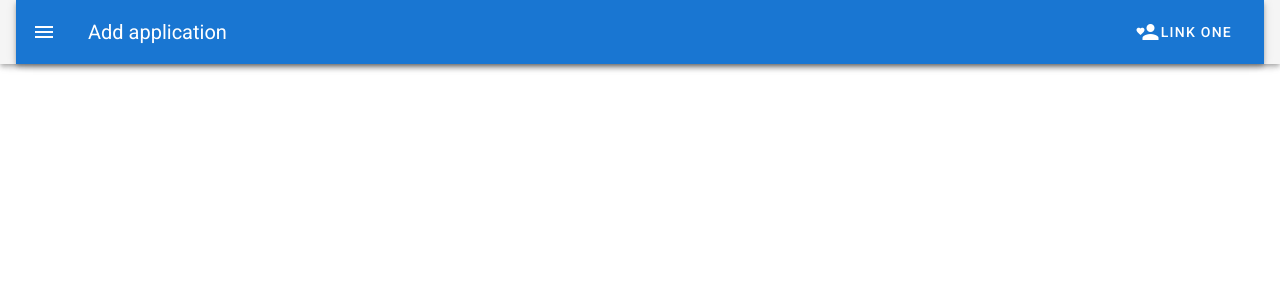
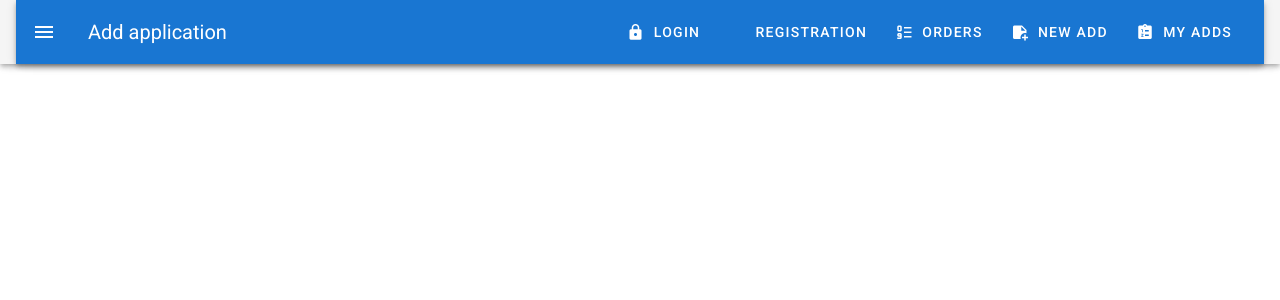
Before and after one commit to seriiserii825/add-project, a Vue app: page / in a window 1280 px wide. Shown: the top 300 px of the page. Built offline with nearby package versions, Linux system fonts and the light colour scheme.

Commit message:
add menu

```diff
--- a/src/App.vue
+++ b/src/App.vue
@@ -1,15 +1,38 @@
 <template>
     <v-app>
-    <v-navigation-drawer app temporary></v-navigation-drawer>
+        <v-navigation-drawer
+            app
+            temporary
+            v-model="drawer"
+        >
+            <v-list shaped>
+                <v-list-item
+                    v-for="link of links"
+                    :key="link.title"
+                    :to="link.url"
+                >
+                    <v-list-item-icon>
+                        <v-icon>{{ link.icon }}</v-icon>
+                    </v-list-item-icon>
+                    <v-list-item-content>
+                        <v-list-item-title>{{ link.title }}</v-list-item-title>
+                    </v-list-item-content>
+                </v-list-item>
+            </v-list>
+        </v-navigation-drawer>
         <v-app-bar app>
             <v-toolbar dark color="primary">
-        <v-app-bar-nav-icon></v-app-bar-nav-icon>
+                <v-app-bar-nav-icon @click="drawer = !drawer"></v-app-bar-nav-icon>
                 <v-toolbar-title>Add application</v-toolbar-title>
                 <v-spacer></v-spacer>
                 <v-toolbar-items>
-          <v-btn text>
-            <v-icon >mdi-account-heart</v-icon>
-            Link one
+                    <v-btn text
+                           v-for="link of links"
+                           :key="link.title"
+                           :to="link.url"
+                    >
+                        <v-icon left>{{ link.icon }}</v-icon>
+                        {{ link.title }}
                     </v-btn>
                 </v-toolbar-items>
             </v-toolbar>
@@ -22,7 +45,20 @@
 
 <script>
 
-export default {};
+export default {
+    data() {
+        return {
+            drawer: false,
+            links: [
+                {title: 'Login', icon: 'mdi-lock', url: '/login'},
+                {title: 'Registration', icon: 'mdi-face', url: '/registration'},
+                {title: 'Orders', icon: 'mdi-order-numeric-ascending', url: '/orders'},
+                {title: 'New add', icon: 'mdi-note-plus', url: '/new'},
+                {title: 'My adds', icon: 'mdi-clipboard-list', url: '/list'}
+            ]
+        }
+    },
+};
 </script>
 
 <style scoped></style>
--- a/src/router/index.js
+++ b/src/router/index.js
@@ -3,6 +3,7 @@ import VueRouter from 'vue-router'
 
 Vue.use(VueRouter)
 const router = new VueRouter({
-	routes: []
+  routes: [],
+  mode: 'history'
 })
 export default router
```
Also changed, not shown: 1 other file (tests, documents, lock files or other folders). Lines whose indentation alone changed are shown as unchanged.
